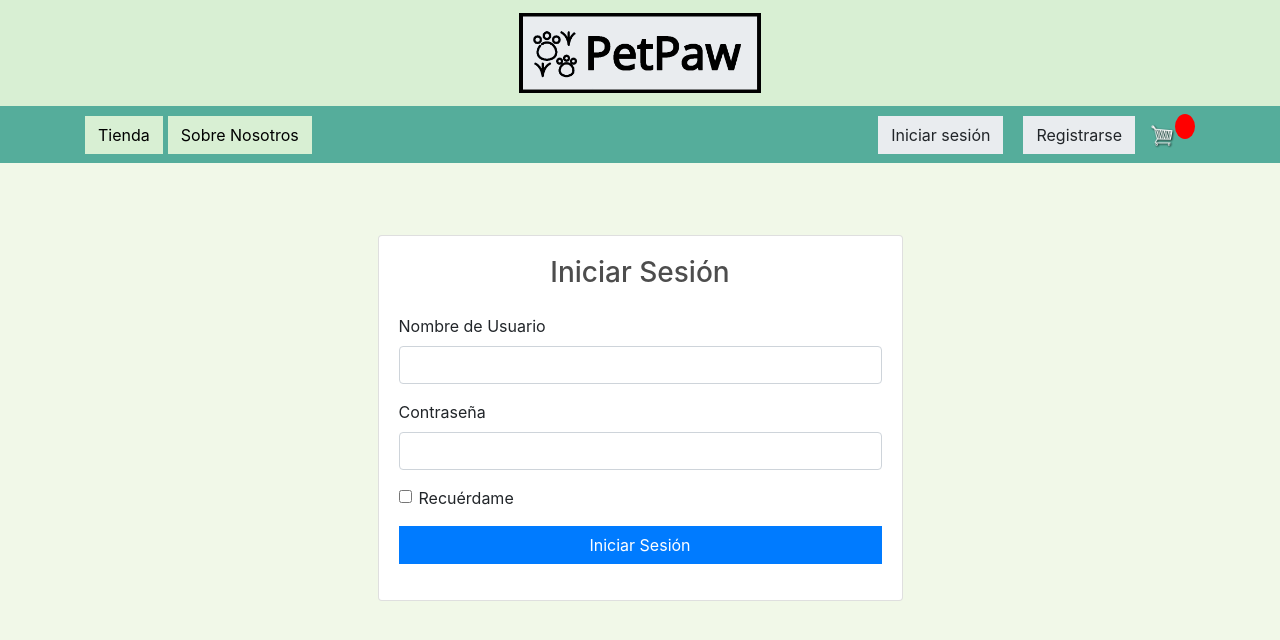
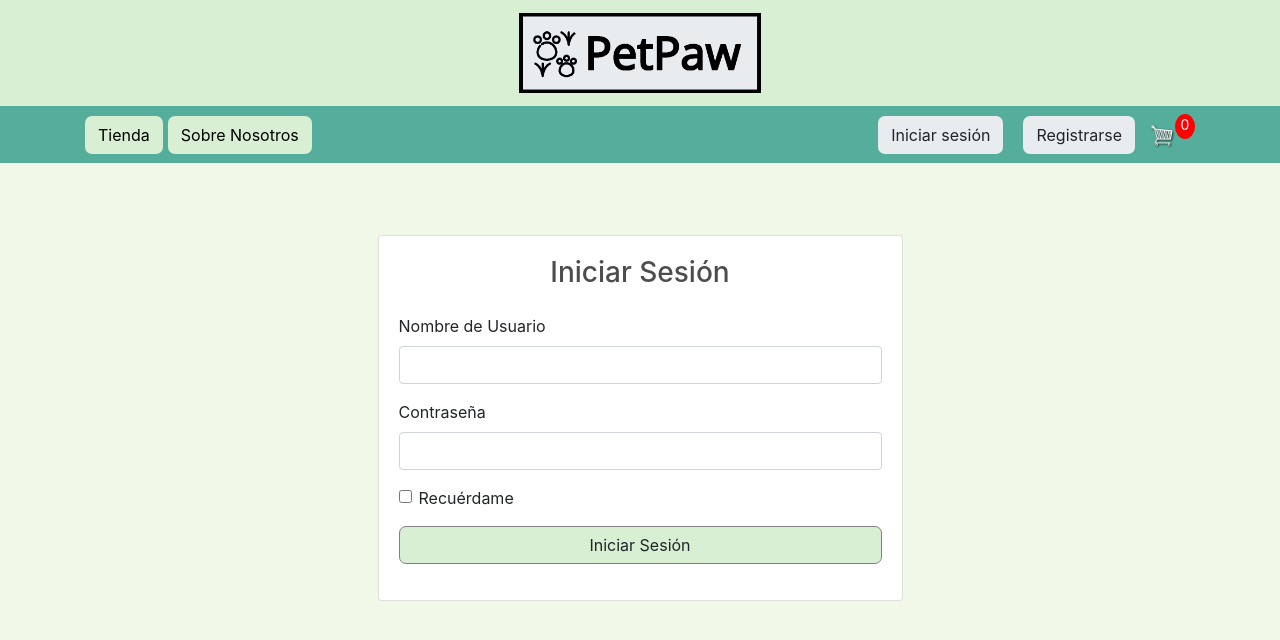
Before and after one commit to Sebastar637/tienda-mascotas, a Django app: page /login/ in a window 1280 px wide. Shown: the top 640 px of the page. Run offline with Django 4.2, Linux system fonts and the light colour scheme; some libraries are stand-ins or nearby versions.

Commit message:
Mejoras visuales de login/registro

```diff
--- /dev/null
+++ b/static/css/form.css
@@ -0,0 +1,6 @@
+.btn-login {
+    background-color: #d8efd3;
+    border-style: solid;
+    border-width: 1px;
+    border-color: gray;
+}
--- a/static/css/main.css
+++ b/static/css/main.css
@@ -88,7 +88,7 @@ a {
 }
 
 .btn{
-	border-radius: 0;
+	border-radius: 7px;
 }
 
 .row-image{
--- a/static/js/cart.js
+++ b/static/js/cart.js
@@ -4,8 +4,6 @@ for (i = 0; i < updateBtns.length; i++) {
 	updateBtns[i].addEventListener('click', function(){
 		var productId = this.dataset.product
 		var action = this.dataset.action
-		console.log('productId:', productId, 'Action:', action)
-		console.log('USER:', user)
 
 		if (user == 'AnonymousUser'){
 			addCookieItem(productId, action)
@@ -16,8 +14,6 @@ for (i = 0; i < updateBtns.length; i++) {
 }
 
 function updateUserOrder(productId, action, btn){
-    console.log('User is authenticated, sending data...');
-
     var url = '/update_item/';
 
     fetch(url, {
@@ -32,14 +28,11 @@ function updateUserOrder(productId, action, btn){
         return response.json();
     })
     .then((data) => {
-        console.log("reset")
         location.reload()
     });
 }
 
 function addCookieItem(productId, action) {
-    console.log('User is not authenticated')
-
     if (action == 'add') {
         if (cart[productId] == undefined) {
             cart[productId] = {'cantidad': 1}
@@ -56,7 +49,10 @@ function addCookieItem(productId, action) {
         }
     }
 
-    console.log('CART:', cart)
     document.cookie ='cart=' + JSON.stringify(cart) + ";domain=;path=/"
     location.reload()
 }
+
+function formatearPrecio(precio) {
+    return precio.toString().replace(/\B(?=(\d{3})+(?!\d))/g, ".");
+}
--- a/store/templates/store/login.html
+++ b/store/templates/store/login.html
@@ -1,6 +1,9 @@
 {% extends 'store/main.html' %}
 {% load static %}
 {% block content %}
+<head>
+    <link rel="stylesheet" type="text/css" href="{% static 'css/form.css' %}">
+</head>
 <main>
     <div class="container">
         <div class="row justify-content-center">
@@ -23,7 +26,7 @@
                                 <label class="form-check-label" for="remember">Recuérdame</label>
                             </div>
                             <div class="mb-3">
-                                <button type="submit" class="btn btn-primary w-100">Iniciar Sesión</button>
+                                <button type="submit" class="btn btn-login w-100">Iniciar Sesión</button>
                             </div>
                         </form>
                     </div>
--- a/store/templates/store/main.html
+++ b/store/templates/store/main.html
@@ -13,6 +13,8 @@
     <script type="text/javascript">
         var user = '{{request.user}}';
 
+
+        // Obtenido de: https://docs.djangoproject.com/en/4.0/ref/csrf/#ajax
         function getToken(name) {
             var cookieValue = null;
             if (document.cookie && document.cookie !== '') {
@@ -47,10 +49,8 @@
 
         if (cart == undefined) {
             cart = {};
-            console.log('Cart Created!', cart);
             document.cookie ='cart=' + JSON.stringify(cart) + ";domain=;path=/";
         }
-        console.log('Cart:', cart);
     </script>
 </head>
 <body>
@@ -81,7 +81,7 @@
 
                 <div class="form-inline my-2 my-lg-0">
                     {% if user.is_authenticated %}
-                        <a href="#" class="btn btn-warning">Cerrar sesión</a>
+                        <a href="#" class="btn" style="background-color: #e9ecef;">Cerrar sesión</a>
                     {% else %}
                         <a href="{% url 'login' %}" class="btn" style="background-color: #e9ecef; margin-right: 20px;">Iniciar sesión</a>
                         <a href="{% url 'register' %}" class="btn" style="background-color: #e9ecef;">Registrarse</a>
--- a/store/templates/store/register.html
+++ b/store/templates/store/register.html
@@ -1,6 +1,9 @@
 {% extends 'store/main.html' %}
 {% load static %}
 {% block content %}
+<head>
+    <link rel="stylesheet" type="text/css" href="{% static 'css/form.css' %}">
+</head>
 <main>
     <div class="container">
         <div class="row justify-content-center">
@@ -27,7 +30,7 @@
                                 <input type="password" class="form-control" id="password2" name="password2" required>
                             </div>
                             <div class="mb-3">
-                                <button type="submit" class="btn btn-primary w-100">Registrarse</button>
+                                <button type="submit" class="btn btn-login w-100">Registrarse</button>
                             </div>
                         </form>
                     </div>
--- a/store/views.py
+++ b/store/views.py
@@ -113,12 +113,24 @@ def processOrder(request):
 	return JsonResponse('Payment submitted..', safe=False)
 
 def login(request):
-    context = {}
-    return render(request, 'store/login.html', context)
+	data = cartData(request)
+
+	cartItems = data['cartItems']
+	order = data['order']
+	items = data['items']
+
+	context = {'items':items, 'order':order, 'cartItems':cartItems}
+	return render(request, 'store/login.html', context)
 
 def register(request):
-    context = {}
-    return render(request, 'store/register.html', context)
+	data = cartData(request)
+
+	cartItems = data['cartItems']
+	order = data['order']
+	items = data['items']
+
+	context = {'items':items, 'order':order, 'cartItems':cartItems}
+	return render(request, 'store/register.html', context)
 
 def product_list(request):
     products = Product.objects.all()
```
Also changed, not shown: static/products/Collar_Cuero_39_cm.png (added).
